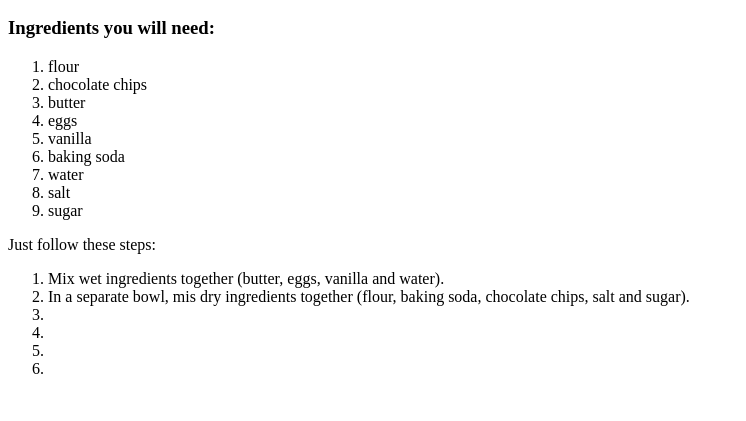
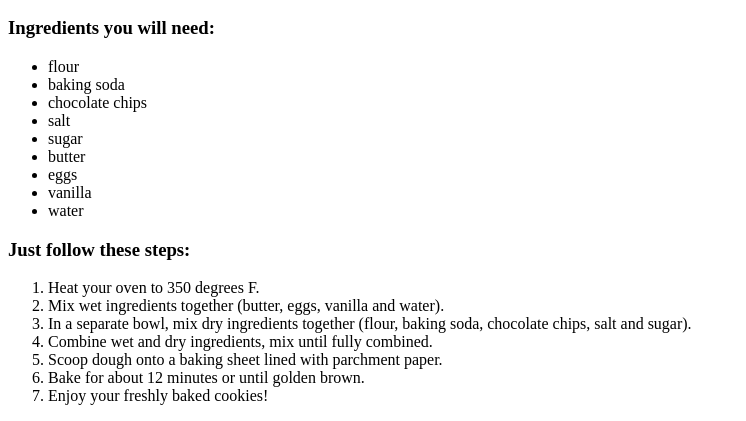
Before and after one commit to k-vale/odin-recipes, a plain HTML site: page recipes/cookies.html in a window 1280 px wide. Shown: the part 416-837 px from the top of the page, without its empty margins (0-746 px from the left). Before the commit the page ends 810 px from the top, so only its background shows below. Drawn offline with Linux system fonts and the light colour scheme.

Commit message:
Fix list items and heading

```diff
--- a/recipes/cookies.html
+++ b/recipes/cookies.html
@@ -6,31 +6,33 @@
 
 <p>
     <h3>Ingredients you will need:</h3>
-    <ol>
+    <ul>
         <li>flour</li>
+        <li>baking soda</li>
         <li>chocolate chips</li>
+        <li>salt</li>
+        <li>sugar</li>
         <li>butter</li>
         <li>eggs</li>
         <li>vanilla</li>
-        <li>baking soda</li>
         <li>water</li>
-        <li>salt</li>
-        <li>sugar</li>
 
-    </ol>
+
+    </ul>
 </p>
 
 
 <p>
-    Just follow these steps:
+    <h3>Just follow these steps:</h3>
     <ol>
+        <li>Heat your oven to 350 degrees F.</li>
         <li>Mix wet ingredients together (butter, eggs, vanilla and water).</li>
-        <li>In a separate bowl, mis dry ingredients together
+        <li>In a separate bowl, mix dry ingredients together
             (flour, baking soda, chocolate chips, salt and sugar).</li>
-        <li></li>
-        <li></li>
-        <li></li>
-        <li></li>
+        <li>Combine wet and dry ingredients, mix until fully combined.</li>
+        <li>Scoop dough onto a baking sheet lined with parchment paper.</li>
+        <li>Bake for about 12 minutes or until golden brown.</li>
+        <li>Enjoy your freshly baked cookies!</li>
     </ol>
   </p>
 
```
